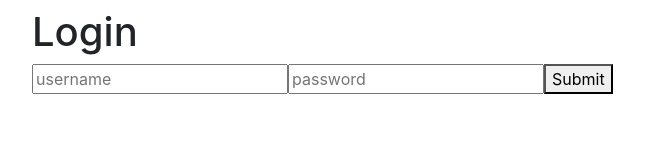
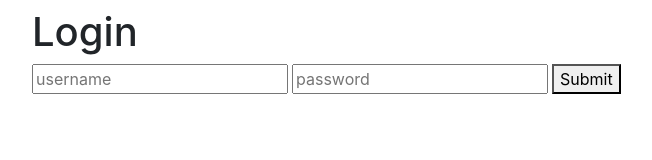
Before and after one commit to catmug/ITI0208-life, a Vue app in the folder web/: page /#/login in a window 1280 px wide. Shown: the top 160 px of the page, without its empty margins (53-705 px from the left). Built offline with nearby package versions, Linux system fonts and the light colour scheme.

Commit message:
added padding to login

```diff
--- a/web/src/components/Login.vue
+++ b/web/src/components/Login.vue
@@ -1,9 +1,9 @@
 <template>
     <form id="login" v-on:submit.prevent="login">
         <h1 class="my-2">Login</h1>
-        <input type='text' placeholder='username' v-model='username'>
-        <input type='password' placeholder='password' v-model='password'>
-        <button class="ui primary button">Submit</button>
+        <input type='text' class="text-field" placeholder='username' v-model='username'>
+        <input type='password' class="text-field ml-1" placeholder='password' v-model='password'>
+        <button class="ui primary button ml-1">Submit</button>
     </form>
 </template>
 
```
